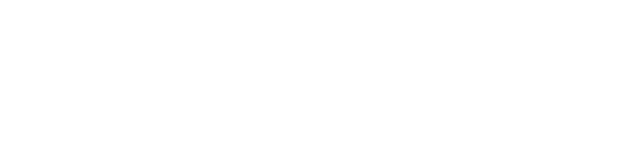
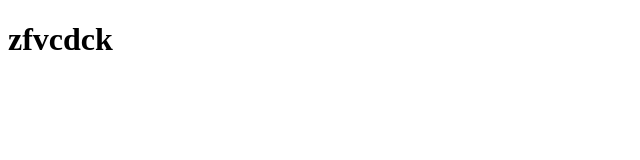
Before and after one commit to kapybara333/BlohastyOkunShop, a plain HTML site: page index.html in a window 1280 px wide. Shown: the whole page, without its empty margins (0-640 px from the left). Drawn offline with Linux system fonts and the light colour scheme.

Commit message:
darbyday

```diff
--- a/index.html
+++ b/index.html
@@ -8,6 +8,6 @@
     <script src="script.js"></script>
 </head>
 <body>
-
+    <h1>zfvcdck</h1>
 </body>
 </html>
```
